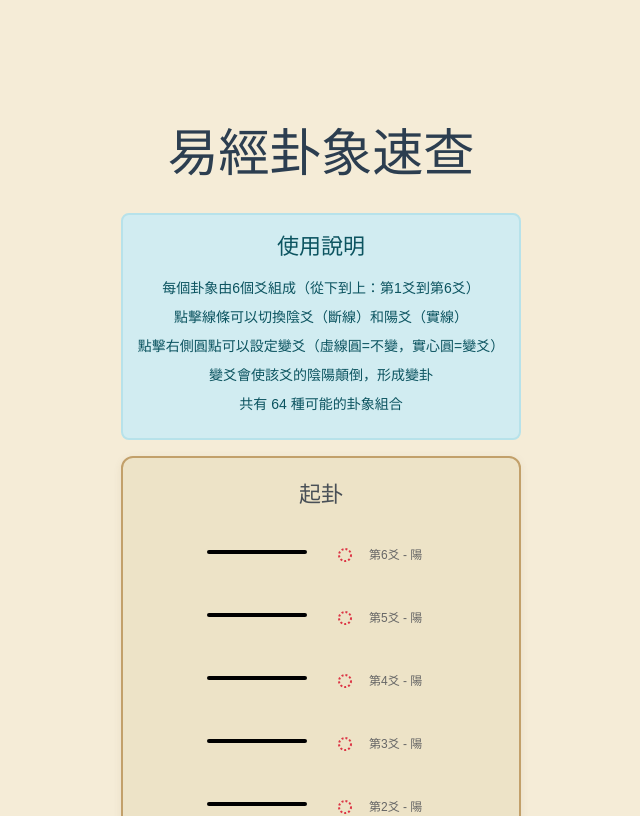
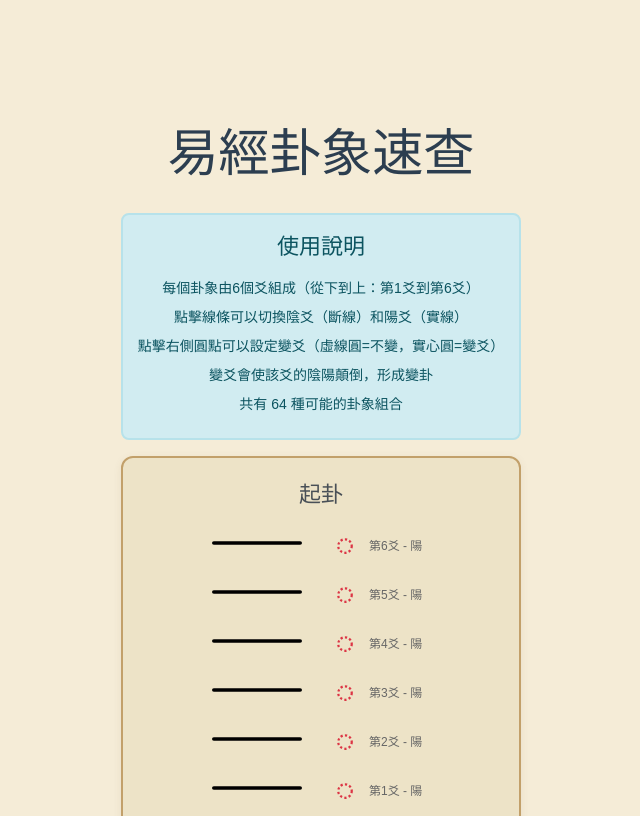
Before and after one commit to tony24681379/iching, a React (Vite) app: page / in a window 1280 px wide. Shown: the top 816 px of the page, without its empty margins (319-959 px from the left). Built offline with nearby package versions, Linux system fonts and the light colour scheme.

Commit message:
fix: fix yao css style

```diff
--- a/src/components/HexagramDisplay.css
+++ b/src/components/HexagramDisplay.css
@@ -20,7 +20,7 @@
   display: flex;
   flex-direction: column-reverse;
   align-items: center;
-  gap: 4px;
+  gap: 8px;
 }
 
 .iching-random-btn-row {
--- a/src/components/YinYang.css
+++ b/src/components/YinYang.css
@@ -24,7 +24,6 @@
   display: flex;
   align-items: center;
   gap: 12px;
-  margin: 8px 0;
   padding: 4px;
 }
 
--- a/src/components/YinYang.tsx
+++ b/src/components/YinYang.tsx
@@ -28,7 +28,7 @@ const YinYang: React.FC<YinYangProps> = ({
           src={isYang ? yangSvg : yinSvg}
           alt={isYang ? "陽爻" : "陰爻"}
           width={120}
-          height={20}
+          height={18}
         />
       </div>
 
@@ -37,8 +37,8 @@ const YinYang: React.FC<YinYangProps> = ({
         <img
           src={isChanging ? dotActiveSvg : dotSvg}
           alt={isChanging ? "變爻" : "圓點"}
-          width={16}
-          height={16}
+          width={18}
+          height={18}
         />
       </div>
 
```
